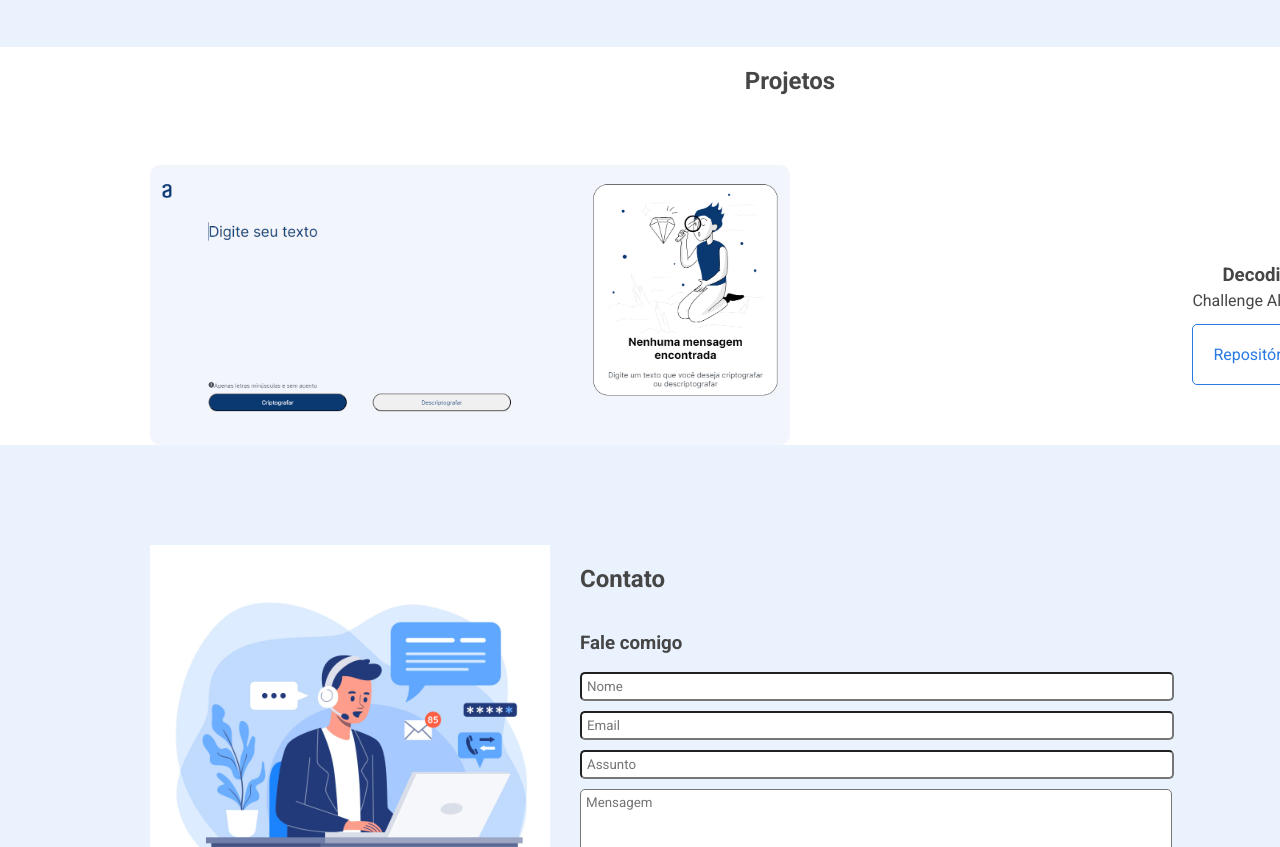
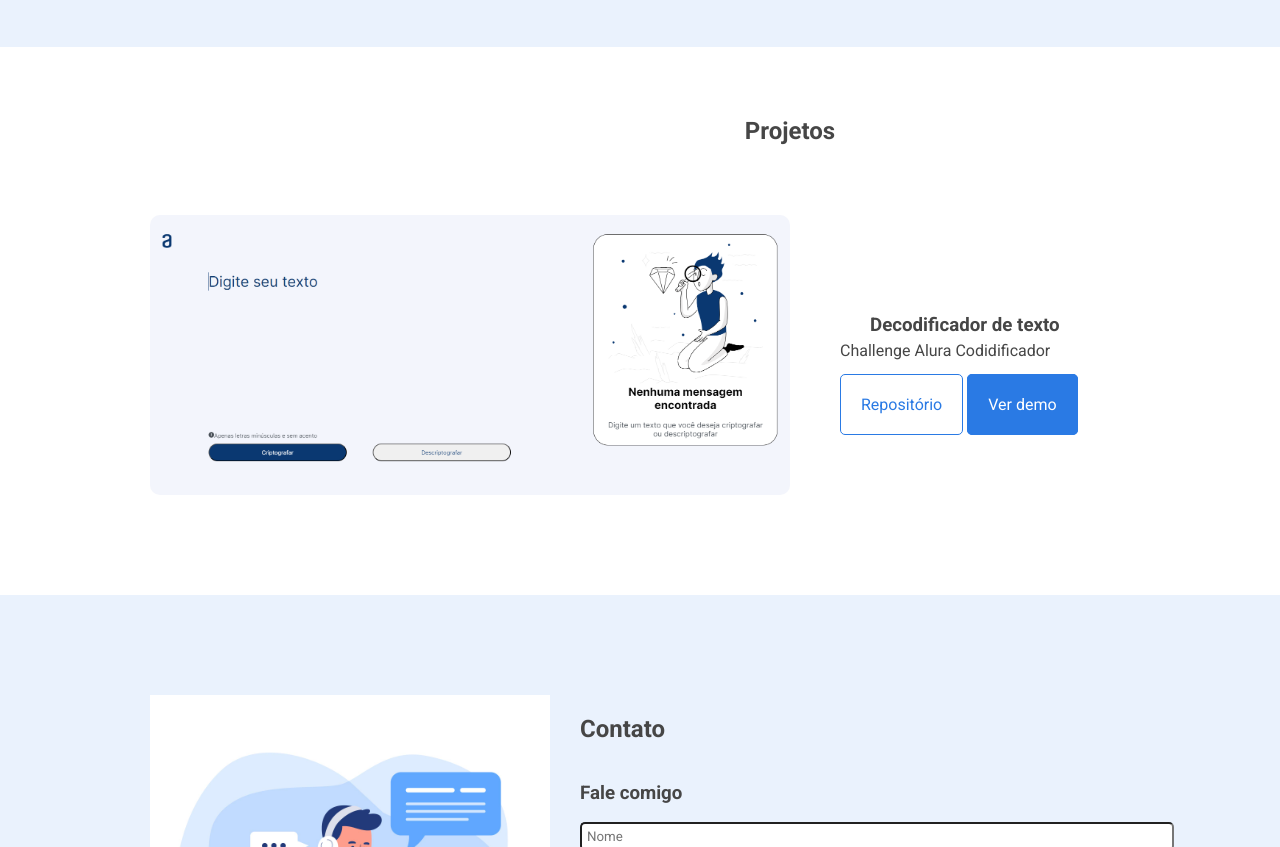
Before and after one commit to juliano340/alura_challenge_portfolio, a plain HTML site: page index.html in a window 1280 px wide. Shown: the part 1880-2727 px from the top of the page. Drawn offline with nearby package versions, Linux system fonts and the light colour scheme.

Commit message:
Ajustes css

```diff
--- a/styles.css
+++ b/styles.css
@@ -223,6 +223,8 @@ header {
   align-items: center;
   padding-left: 150px;
   padding-right: 150px;
+  margin-top: 50px;
+margin-bottom: 50px;
 
 }
 
@@ -232,12 +234,18 @@ header {
   justify-content: space-between;
   gap: 50px;
   margin-top: 50px;
+  margin-bottom: 50px;
 
 }
 
 .containerProj1 img {
   height: 50%;
   width: 50%;
+}
+
+.containerProj1 div {
+
+  width: 100%;
 }
 
 .sectionContato {
```
